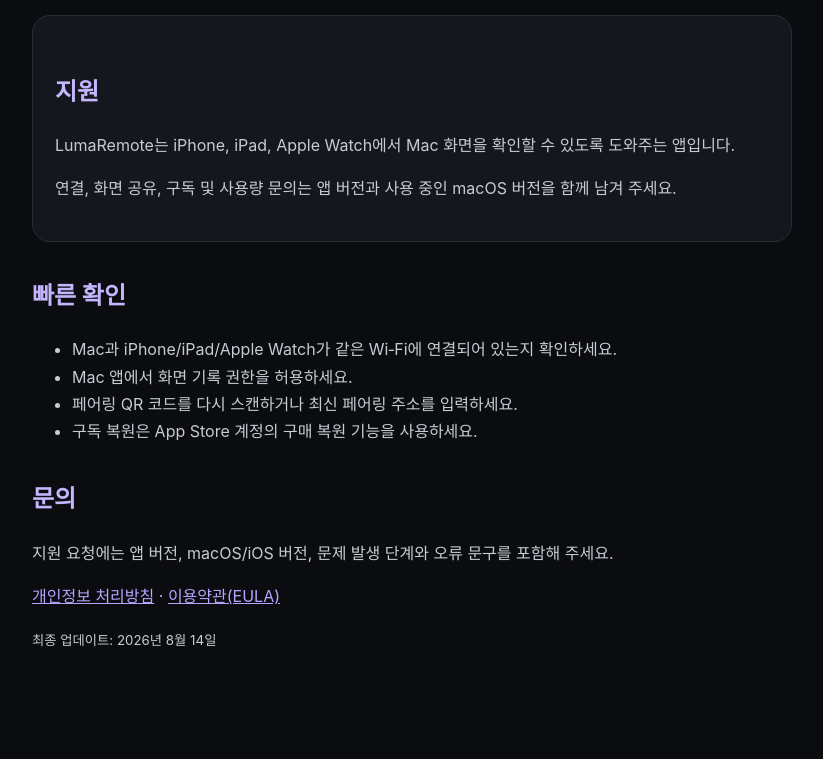
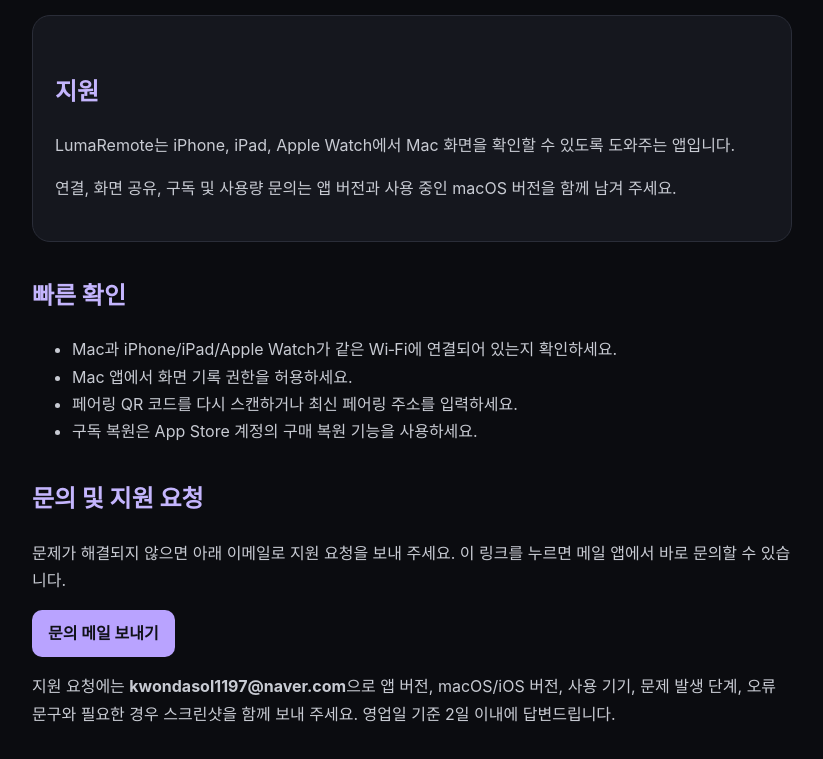
Before and after one commit to kwondasol1197/kwondasol1197, a plain HTML site: page lumaremote/support.html in a window 1280 px wide. Shown: the part 155-914 px from the top of the page, without its empty margins (228-1051 px from the left). Drawn offline with Linux system fonts and the light colour scheme.

Commit message:
Improve support contact and troubleshooting information

```diff
--- a/lumaremote/support.html
+++ b/lumaremote/support.html
@@ -10,7 +10,11 @@
   <h1>LumaRemote</h1>
   <div class="card"><h2>지원</h2><p>LumaRemote는 iPhone, iPad, Apple Watch에서 Mac 화면을 확인할 수 있도록 도와주는 앱입니다.</p><p>연결, 화면 공유, 구독 및 사용량 문의는 앱 버전과 사용 중인 macOS 버전을 함께 남겨 주세요.</p></div>
   <h2>빠른 확인</h2><ul><li>Mac과 iPhone/iPad/Apple Watch가 같은 Wi‑Fi에 연결되어 있는지 확인하세요.</li><li>Mac 앱에서 화면 기록 권한을 허용하세요.</li><li>페어링 QR 코드를 다시 스캔하거나 최신 페어링 주소를 입력하세요.</li><li>구독 복원은 App Store 계정의 구매 복원 기능을 사용하세요.</li></ul>
-  <h2>문의</h2><p>지원 요청에는 앱 버전, macOS/iOS 버전, 문제 발생 단계와 오류 문구를 포함해 주세요.</p>
+  <h2>문의 및 지원 요청</h2>
+  <p>문제가 해결되지 않으면 아래 이메일로 지원 요청을 보내 주세요. 이 링크를 누르면 메일 앱에서 바로 문의할 수 있습니다.</p>
+  <p><a href="mailto:kwondasol1197@naver.com?subject=LumaRemote%20지원%20요청" style="display:inline-block;background:#b9a3ff;color:#101118;padding:10px 16px;border-radius:10px;text-decoration:none;font-weight:700">문의 메일 보내기</a></p>
+  <p>지원 요청에는 <strong>kwondasol1197@naver.com</strong>으로 앱 버전, macOS/iOS 버전, 사용 기기, 문제 발생 단계, 오류 문구와 필요한 경우 스크린샷을 함께 보내 주세요. 영업일 기준 2일 이내에 답변드립니다.</p>
+  <h2>자주 묻는 문제</h2><ul><li>QR 코드가 만료되었으면 Mac 앱에서 새 페어링 코드를 생성한 뒤 다시 스캔하세요.</li><li>화면이 보이지 않으면 macOS 시스템 설정의 개인정보 보호 및 보안 › 화면 및 시스템 오디오 녹음에서 LumaRemote Host를 허용하고 앱을 다시 실행하세요.</li><li>연결이 끊기면 두 기기가 같은 Wi‑Fi에 연결되어 있는지 확인하고 VPN 또는 게스트 네트워크를 잠시 끈 뒤 다시 시도하세요.</li></ul>
   <p><a href="privacy.html">개인정보 처리방침</a> · <a href="https://www.apple.com/legal/internet-services/itunes/dev/stdeula/">이용약관(EULA)</a></p>
   <p><small>최종 업데이트: 2026년 8월 14일</small></p>
 </main></body>
```
